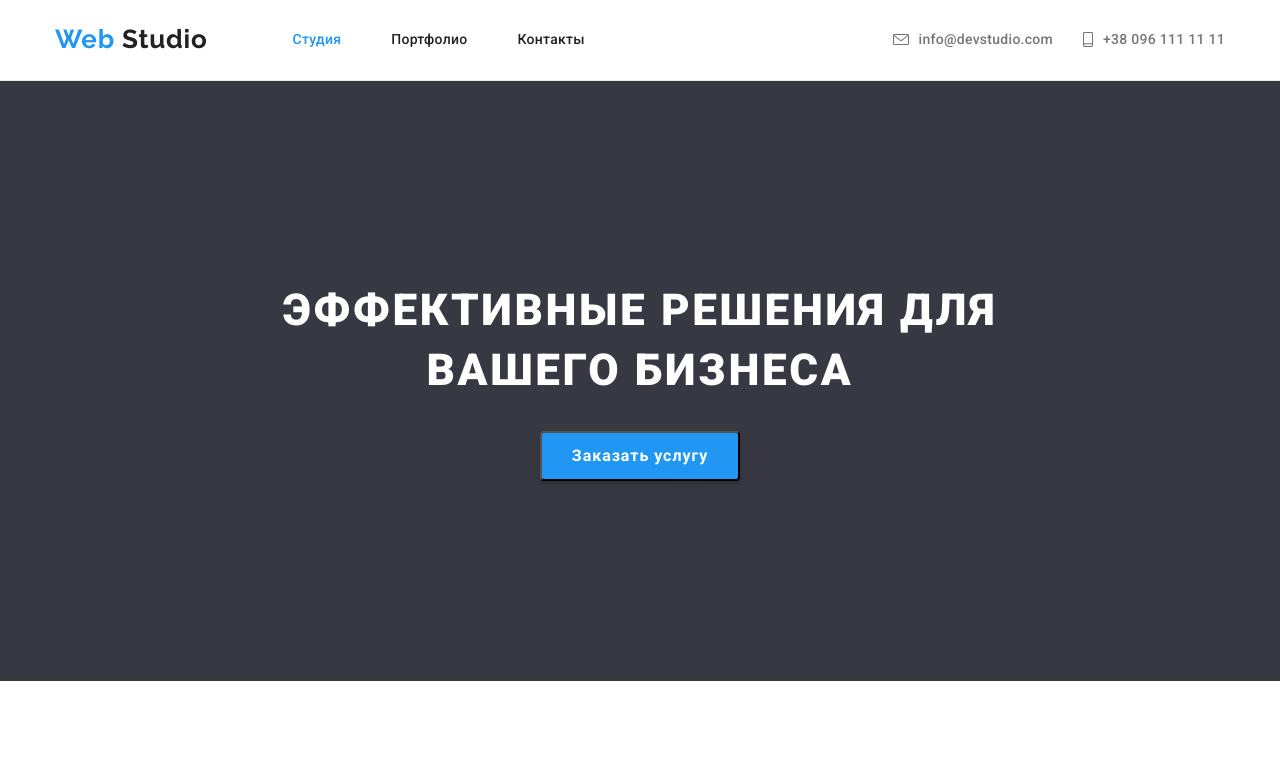
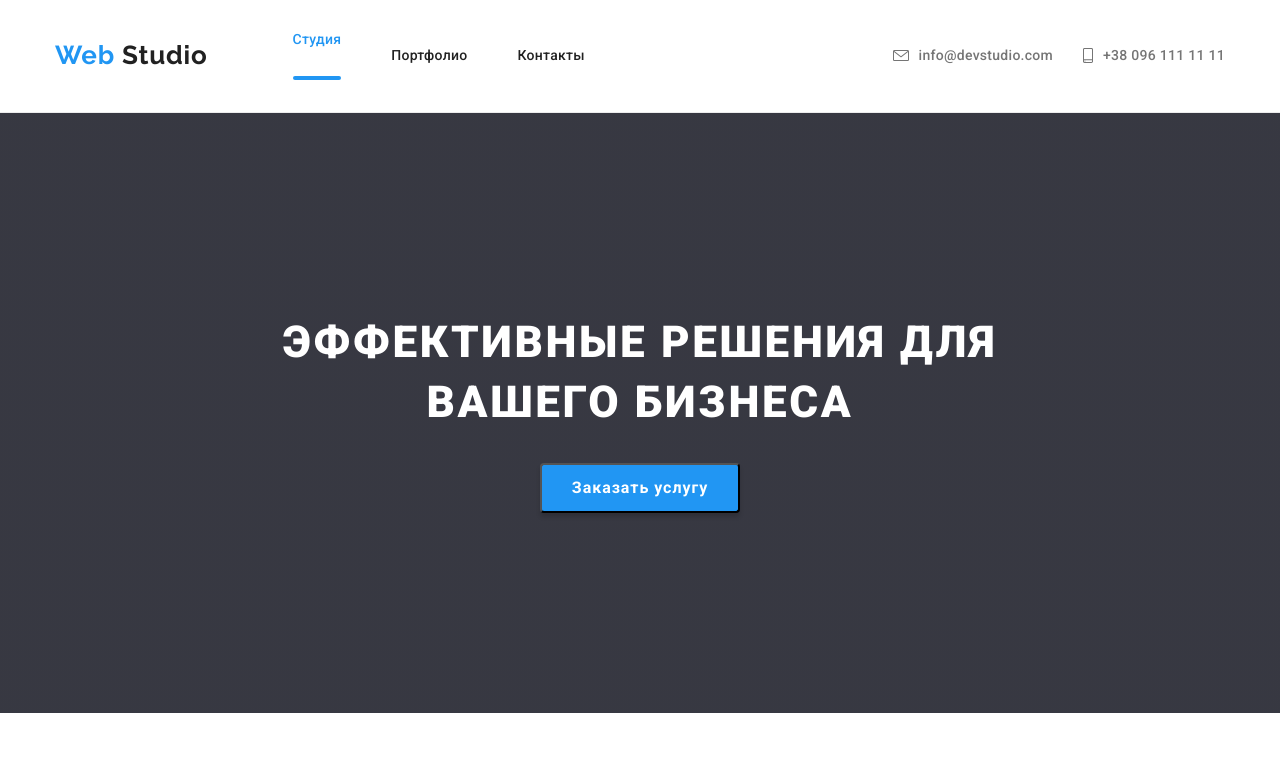
Before and after one commit to OlgaBrekhuntsova/goit-markup-hw-04, a plain HTML site: page index.html in a window 1280 px wide. Shown: the top 772 px of the page. Drawn offline with Linux system fonts and the light colour scheme.

Commit message:
Добавляет подчеркивание  в хедере для активной странице

```diff
--- a/css/styles.css
+++ b/css/styles.css
@@ -100,6 +100,18 @@ img {
   line-height: 1.14;
   letter-spacing: 0.02em;
   color: var(--title-light-theme-color);
+}
+
+.nav-list-item .chosen::after {
+  display: block;
+  content: "";
+  margin-left: auto;
+  margin-right: auto;
+  margin-top: 28px;
+  width: 100%;
+  height: 4px;
+  background: var(--accent-color);
+  border-radius: 2px;
 }
 .nav-list-link:hover,
 .nav-list-link:focus,
```
